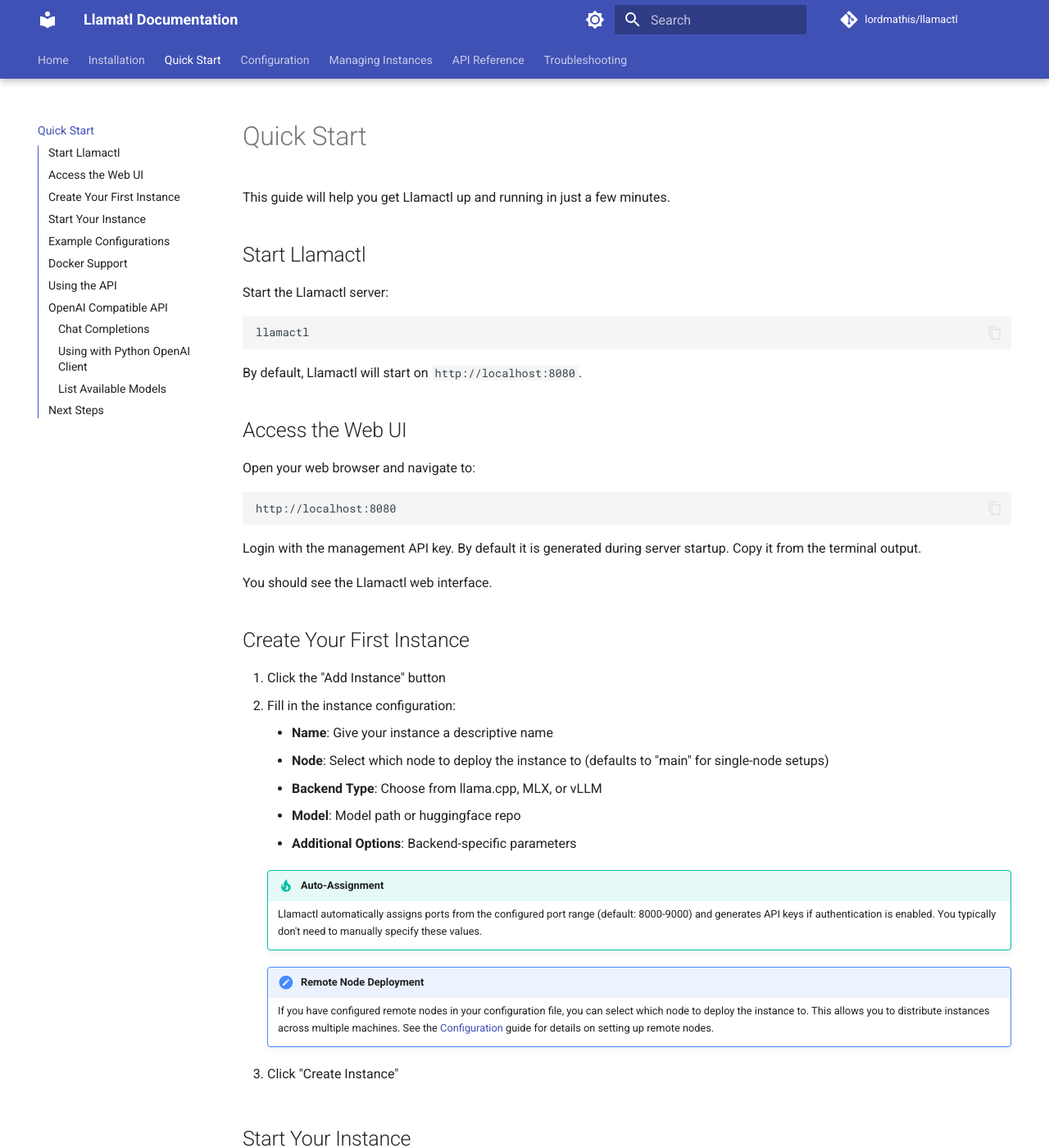
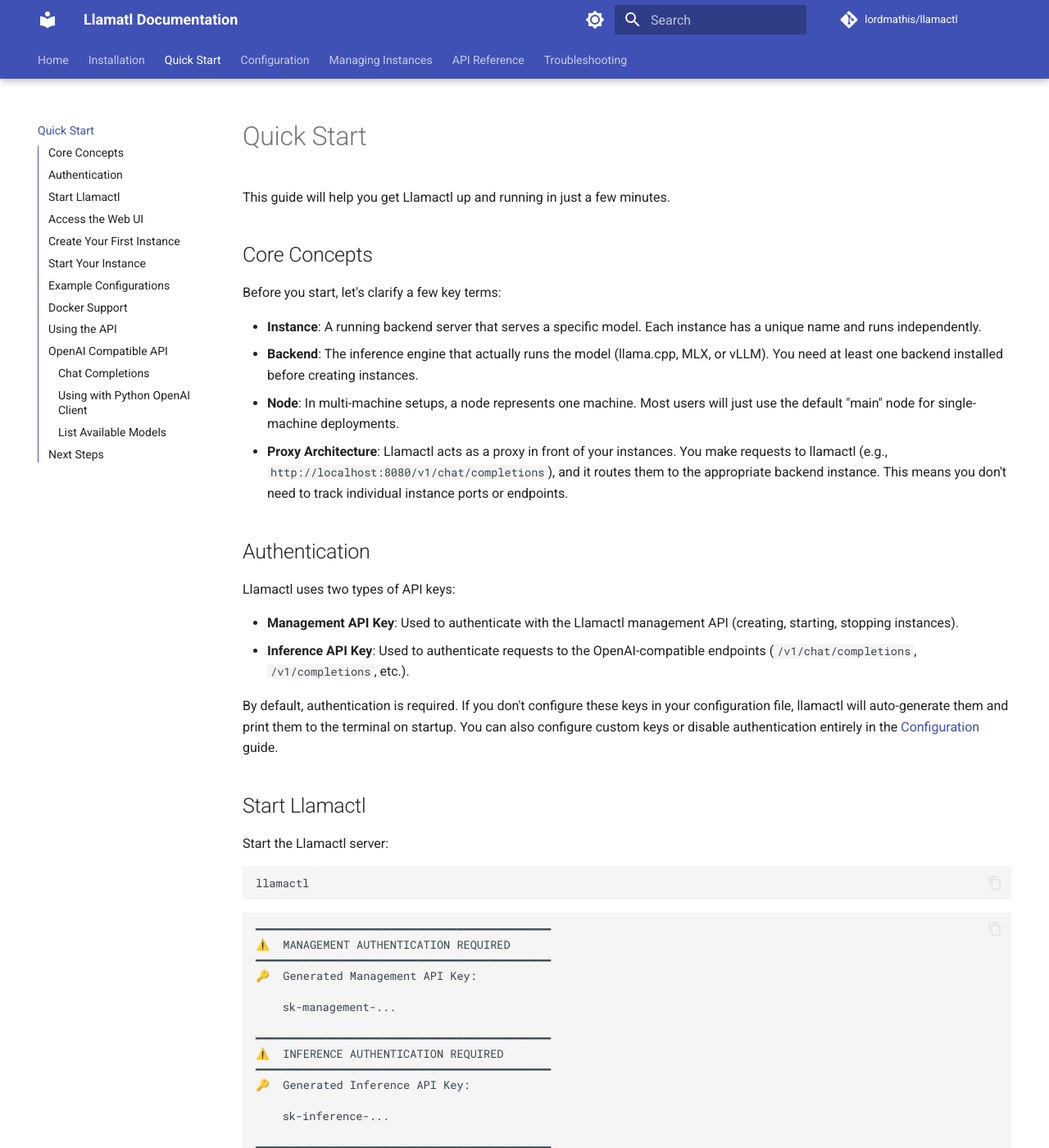
Before and after one commit to lordmathis/llamactl, an MkDocs documentation site: the page built from docs/quick-start.md, in a window 1280 px wide and 1400 px high. Shown: the whole window at 82% size. Built offline with MkDocs 1.6.1 and Material for MkDocs 9.7.7, drawn with Linux system fonts in a browser that asks for light colours; comment, search, counter and statistics services are not loaded; the version menu is left out; some of the changed text lies outside the part shown.

Commit message:
Ad core concepts to quick-start

````diff
--- a/docs/quick-start.md
+++ b/docs/quick-start.md
@@ -1,6 +1,24 @@
 # Quick Start
 
 This guide will help you get Llamactl up and running in just a few minutes.
+
+## Core Concepts
+
+Before you start, let's clarify a few key terms:
+
+- **Instance**: A running backend server that serves a specific model. Each instance has a unique name and runs independently.
+- **Backend**: The inference engine that actually runs the model (llama.cpp, MLX, or vLLM). You need at least one backend installed before creating instances.
+- **Node**: In multi-machine setups, a node represents one machine. Most users will just use the default "main" node for single-machine deployments.
+- **Proxy Architecture**: Llamactl acts as a proxy in front of your instances. You make requests to llamactl (e.g., `http://localhost:8080/v1/chat/completions`), and it routes them to the appropriate backend instance. This means you don't need to track individual instance ports or endpoints.
+
+## Authentication
+
+Llamactl uses two types of API keys:
+
+- **Management API Key**: Used to authenticate with the Llamactl management API (creating, starting, stopping instances).
+- **Inference API Key**: Used to authenticate requests to the OpenAI-compatible endpoints (`/v1/chat/completions`, `/v1/completions`, etc.).
+
+By default, authentication is required. If you don't configure these keys in your configuration file, llamactl will auto-generate them and print them to the terminal on startup. You can also configure custom keys or disable authentication entirely in the [Configuration](configuration.md) guide.
 
 ## Start Llamactl
 
@@ -9,6 +27,33 @@
 ```bash
 llamactl
 ```
+
+```
+━━━━━━━━━━━━━━━━━━━━━━━━━━━━━━━━━━━━━━━━━━━━
+⚠️  MANAGEMENT AUTHENTICATION REQUIRED
+━━━━━━━━━━━━━━━━━━━━━━━━━━━━━━━━━━━━━━━━━━━━
+🔑  Generated Management API Key:
+
+    sk-management-...
+
+━━━━━━━━━━━━━━━━━━━━━━━━━━━━━━━━━━━━━━━━━━━━
+⚠️  INFERENCE AUTHENTICATION REQUIRED
+━━━━━━━━━━━━━━━━━━━━━━━━━━━━━━━━━━━━━━━━━━━━
+🔑  Generated Inference API Key:
+
+    sk-inference-...
+
+━━━━━━━━━━━━━━━━━━━━━━━━━━━━━━━━━━━━━━━━━━━━
+⚠️  IMPORTANT
+━━━━━━━━━━━━━━━━━━━━━━━━━━━━━━━━━━━━━━━━━━━━
+• These keys are auto-generated and will change on restart
+• For production, add explicit keys to your configuration
+• Copy these keys before they disappear from the terminal
+━━━━━━━━━━━━━━━━━━━━━━━━━━━━━━━━━━━━━━━━━━━━
+Llamactl server listening on 0.0.0.0:8080
+```
+
+Copy the **Management API Key** from the terminal - you'll need it to access the web UI.
 
 By default, Llamactl will start on `http://localhost:8080`.
 
@@ -20,7 +65,7 @@
 http://localhost:8080
 ```
 
-Login with the management API key. By default it is generated during server startup. Copy it from the terminal output.
+Login with the management API key from the terminal output.
 
 You should see the Llamactl web interface.
 
@@ -182,7 +227,7 @@
 # Point the client to your Llamactl server
 client = OpenAI(
     base_url="http://localhost:8080/v1",
-    api_key="not-needed"  # Llamactl doesn't require API keys by default
+    api_key="your-inference-api-key"  # Use the inference API key from terminal or config
 )
 
 # Create a chat completion
@@ -198,6 +243,9 @@
 print(response.choices[0].message.content)
 ```
 
+!!! note "API Key"
+    If you disabled authentication in your config, you can use any value for `api_key` (e.g., `"not-needed"`). Otherwise, use the inference API key shown in the terminal output on startup.
+
 ### List Available Models
 
 Get a list of running instances (models) in OpenAI-compatible format:
````
